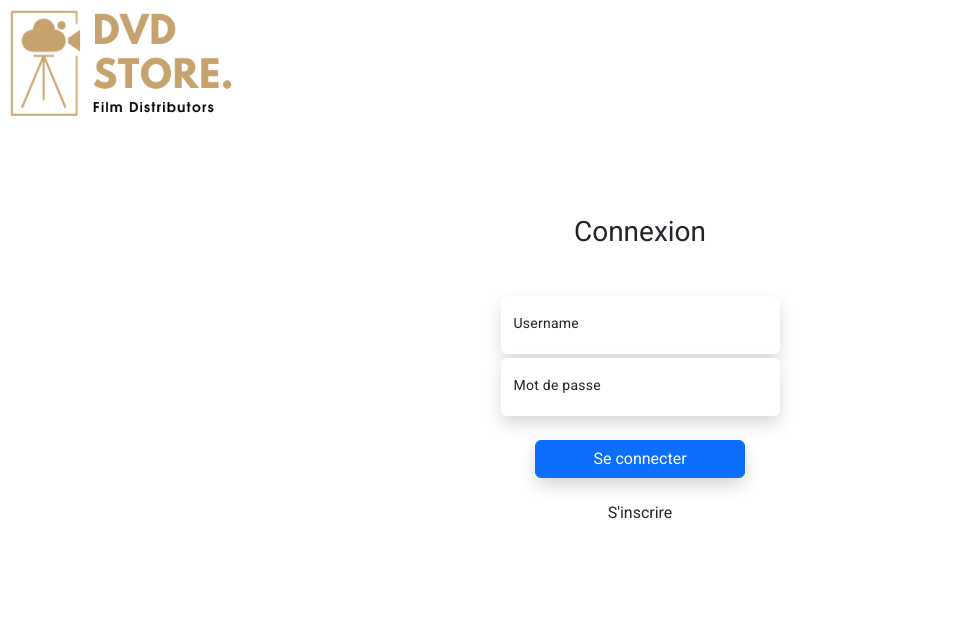
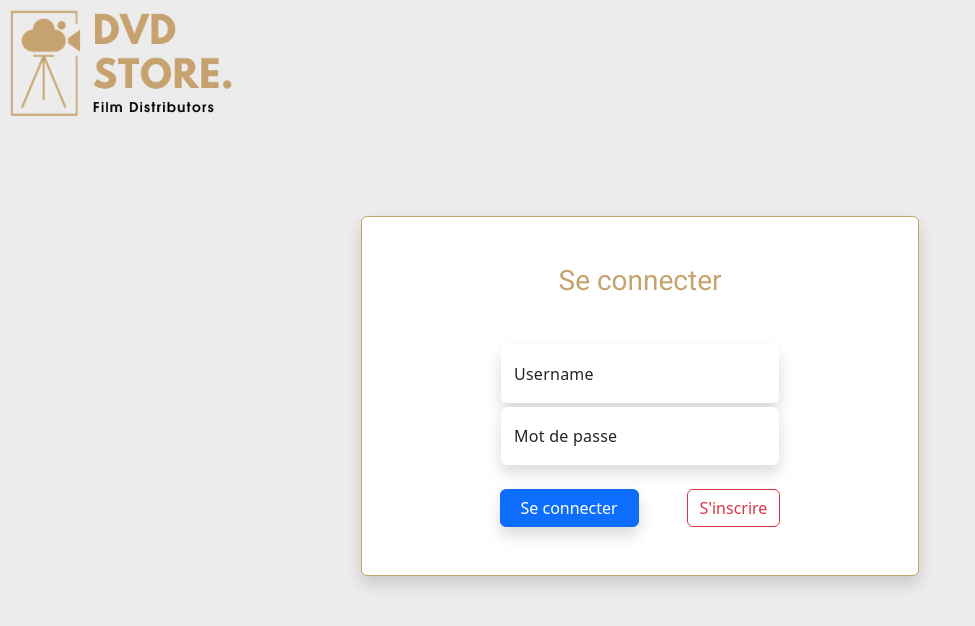
Before and after one commit to JulienVaglia/DVDStore, an Angular app in the folder Front - Angular/dvdstore/: page /auth/login in a window 1280 px wide. Shown: the top 626 px of the page, without its empty margins (0-975 px from the left). Built offline with nearby package versions, Linux system fonts and the light colour scheme.

Commit message:
typage méthode login ok/ mise en place d'un guard pour bloquer les acces a venir

```diff
--- a/Front - Angular/dvdstore/src/app/_services/auth.service.ts
+++ b/Front - Angular/dvdstore/src/app/_services/auth.service.ts
@@ -1,8 +1,7 @@
 import { Injectable } from '@angular/core';
 import { HttpClient } from '@angular/common/http';
 import { Observable } from 'rxjs';
-import { LogInModel } from '../auth/login/login.component';
-
+import { ICredential, IToken } from '../auth/login/login.component';
 
 @Injectable({
   providedIn: 'root'
@@ -17,19 +16,18 @@ export class AuthService {
 
 // LogIn
 
-  login(loginModel: string): Observable<any> {
-    return this.http.post('http://localhost:9000/authorize', loginModel);
+  login(credentials: ICredential): Observable<IToken> {
+    return this.http.post<IToken>('http://localhost:9000/authorize', credentials);
   }
 
 
 // Gestion du token :
 
   // Enregistrer le token dans le sessionStorage
-  setToken(userLogged: any) {
+  setToken(userLogged: string) {
 
-    sessionStorage.setItem('authToken', JSON.stringify(userLogged));
+    sessionStorage.setItem('authToken', JSON.stringify(userLogged   ));
     console.log(userLogged);
-    console.log("Ajout sessionStorage ok");
 
   }
 
--- a/Front - Angular/dvdstore/src/app/admin/navbar/navbar.component.html
+++ b/Front - Angular/dvdstore/src/app/admin/navbar/navbar.component.html
@@ -18,7 +18,7 @@
           <li>
             <hr class="dropdown-divider">
           </li>
-          <li><a class="dropdown-item" href="#">Se déconnecter</a></li>
+          <li><a class="dropdown-item" href="#" onclick="">Se déconnecter</a></li>
         </ul>
       </div>
     </div>
--- a/Front - Angular/dvdstore/src/app/admin/navbar/navbar.component.ts
+++ b/Front - Angular/dvdstore/src/app/admin/navbar/navbar.component.ts
@@ -1,4 +1,5 @@
 import { Component } from '@angular/core';
+
 
 @Component({
   selector: 'app-navbar',
--- a/Front - Angular/dvdstore/src/app/auth/login/login.component.html
+++ b/Front - Angular/dvdstore/src/app/auth/login/login.component.html
@@ -1,27 +1,34 @@
+<body style="background-color: rgb(236, 236, 236);">
     <a href="">
         <img style="width: 15rem;" src="/assets/img/logo_whiteBack.png" alt="" class="mt-1 ms-1">
     </a>
     <div class="container w-100 mt-5">
         <div class="form-signin mx-auto text-center d-flex justify-content-center">
-        <form class="w-25" name="logInModel" #loginForm="ngForm" (submit)="logIn()">
+            <form class="w-50 rounded mx-auto mt-5 shadow"
+                style="border: 1px solid #C5A26E; background-color: white;" name="loginModel" #loginForm="ngForm"
+                (submit)="logIn()">
 
-            <h1 class="mt-5 mb-5 fw-normal fs-3">Connexion</h1>
+                <h1 class="mt-5 mb-5 fw-normal fs-3" style="color: #C5A26E;">Se connecter</h1>
 
-            <div class="form-floating mb-1">
+                <div class="form-floating mb-1 mx-auto w-50">
                     <input type="text" class="form-control shadow border-0" id="username"
                         placeholder="name@example.com" [(ngModel)]="loginModel.username" name="username">
                     <label for="username">Username</label>
                 </div>
-            <div class="form-floating">
-                <input type="password" class="form-control shadow border-0" id="password" name="password" placeholder="Password" [(ngModel)]="loginModel.password">
+                <div class="form-floating mx-auto w-50">
+                    <input type="password" class="form-control shadow border-0 " id="password" name="password"
+                        placeholder="Password" [(ngModel)]="loginModel.password">
                     <label for="password">Mot de passe</label>
                 </div>
 
+                <div class="">
+                    <button class="btn btn-primary w-25 mt-4 mb-5 me-5 shadow" type="submit">Se connecter</button>
+                    <button class="btn btn-outline-danger mt-4 mb-5" type="submit">S'inscrire</button>
+                </div>
 
-            <button class="btn btn-primary w-75 mt-4 shadow" type="submit">Se connecter</button>
-            <button class="btn mt-3" type="submit">S'inscrire</button>
 
 
             </form>
         </div>
     </div>
+</body>
--- a/Front - Angular/dvdstore/src/app/auth/login/login.component.ts
+++ b/Front - Angular/dvdstore/src/app/auth/login/login.component.ts
@@ -3,10 +3,14 @@ import { FormsModule } from '@angular/forms';
 import { AuthService } from 'src/app/_services/auth.service';
 
 //Interface LogIn
-export interface LogInModel {
-  id?: number,
+ export interface ICredential {
   username: string,
   password: string;
+}
+
+export interface IToken {
+  username: string,
+  token: string;
 }
 
 @Component({
@@ -19,12 +23,13 @@ export interface LogInModel {
 })
 export class LoginComponent {
 
-loginModel: any =
+loginModel: ICredential =
   {
     username: '',
     password: '',
   }
-userLogged: any =
+
+userLogged: IToken =
   {
     username: '',
     token: '',
@@ -33,20 +38,17 @@ userLogged: any =
 constructor(private httpLogIn: AuthService){}
 
 
-logIn()
-{
-  console.log(this.loginModel);
+logIn() {
 
   this.httpLogIn.login(this.loginModel).subscribe({
-
     next: (data) => {
-      this.userLogged.username = data.user.login,
-      this.userLogged.token = data.token,
-      console.table(data), this.httpLogIn.setToken(this.userLogged) },
+      this.userLogged.username = data.username;
+      this.userLogged.token = data.token;
+      this.httpLogIn.setToken(this.userLogged.token); // Passer uniquement le token
+    },
     error: (err: Error) => console.log('Erreur : ' + err),
     complete: () => { console.log('LogIn réussi') }
-
-  })
+  });
 }
 
 }
```
Lines whose indentation alone changed are shown as unchanged.
